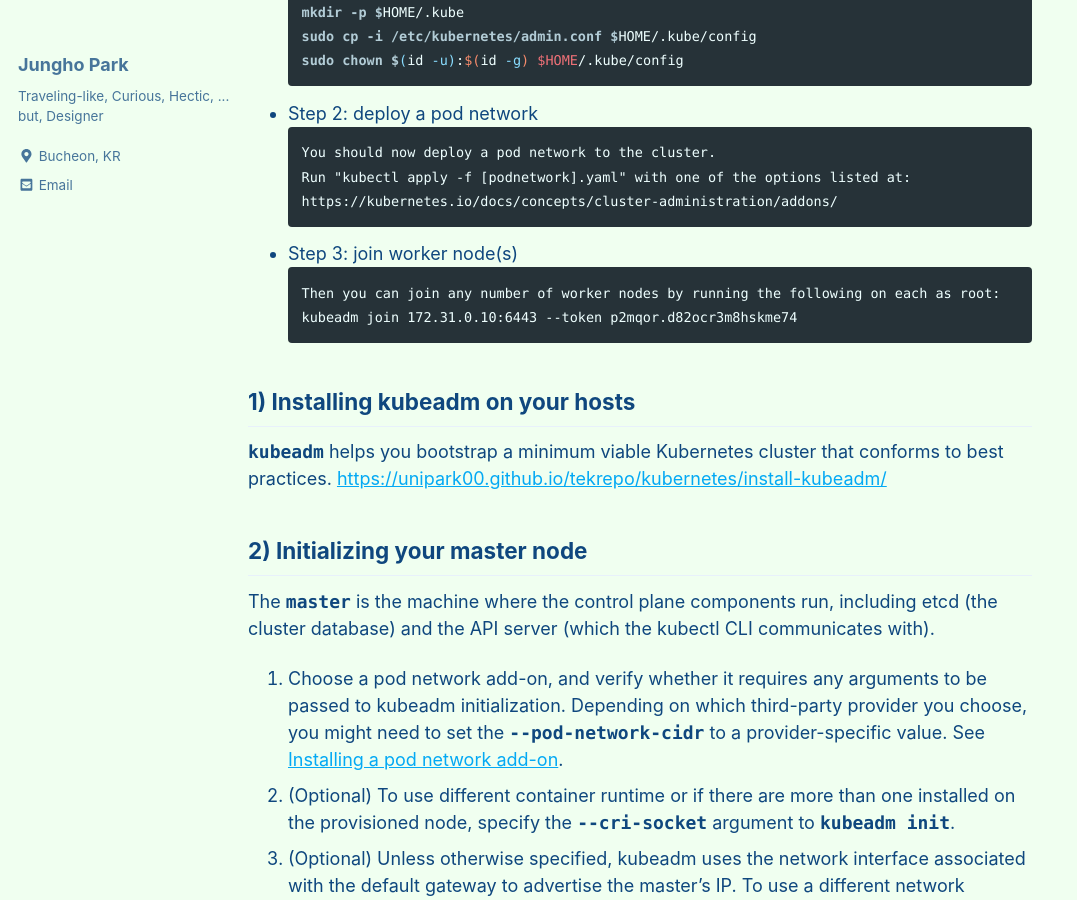
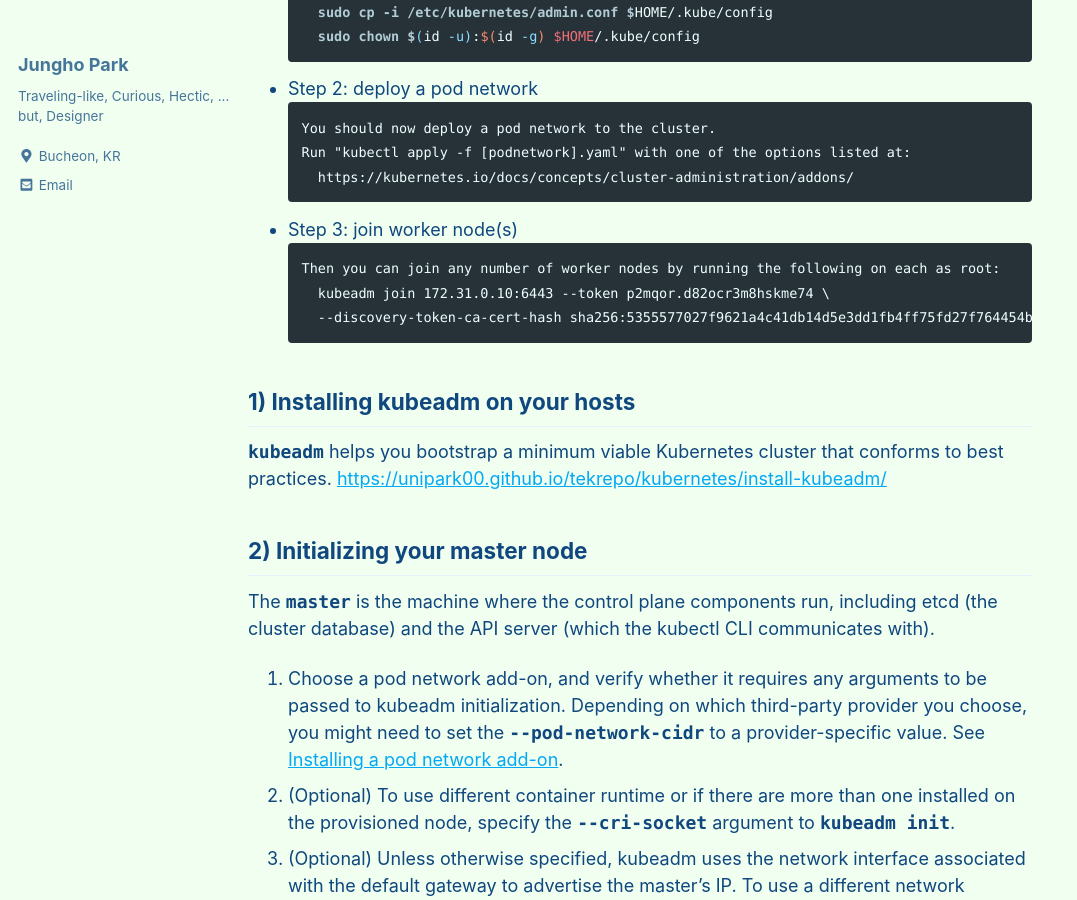
Before and after one commit to unipark00/tekrepo, a Jekyll site: the page built from _posts/2019-04-07-configure-k8s-cluster.md, in a window 1280 px wide and 900 px high, scrolled down 639 px. Shown: the whole window, without its empty margins (0-1077 px from the left). Built offline with Jekyll 4.4.1, drawn with Linux system fonts in a browser that asks for light colours; cached includes are drawn as plain includes.

Commit message:
Update 2019-04-07-configure-k8s-cluster.md

````diff
--- a/_posts/2019-04-07-configure-k8s-cluster.md
+++ b/_posts/2019-04-07-configure-k8s-cluster.md
@@ -19,21 +19,21 @@ This post shows the creation of a single master cluster with kubeadm.
 * Step 1: configure configuration for kubectl
 ```console
 To start using your cluster, you need to run the following as a regular user:
-
-  mkdir -p $HOME/.kube
-  sudo cp -i /etc/kubernetes/admin.conf $HOME/.kube/config
-  sudo chown $(id -u):$(id -g) $HOME/.kube/config
+    mkdir -p $HOME/.kube
+    sudo cp -i /etc/kubernetes/admin.conf $HOME/.kube/config
+    sudo chown $(id -u):$(id -g) $HOME/.kube/config
 ```
 * Step 2: deploy a pod network
 ```console
 You should now deploy a pod network to the cluster.
 Run "kubectl apply -f [podnetwork].yaml" with one of the options listed at:
-  https://kubernetes.io/docs/concepts/cluster-administration/addons/
+    https://kubernetes.io/docs/concepts/cluster-administration/addons/
 ```
 * Step 3: join worker node(s)
 ```console
 Then you can join any number of worker nodes by running the following on each as root:
-kubeadm join 172.31.0.10:6443 --token p2mqor.d82ocr3m8hskme74
+    kubeadm join 172.31.0.10:6443 --token p2mqor.d82ocr3m8hskme74 \
+    --discovery-token-ca-cert-hash sha256:5355577027f9621a4c41db14d5e3dd1fb4ff75fd27f764454b1f4c31795e8040
 ```
 
 ## 1) Installing kubeadm on your hosts
````
